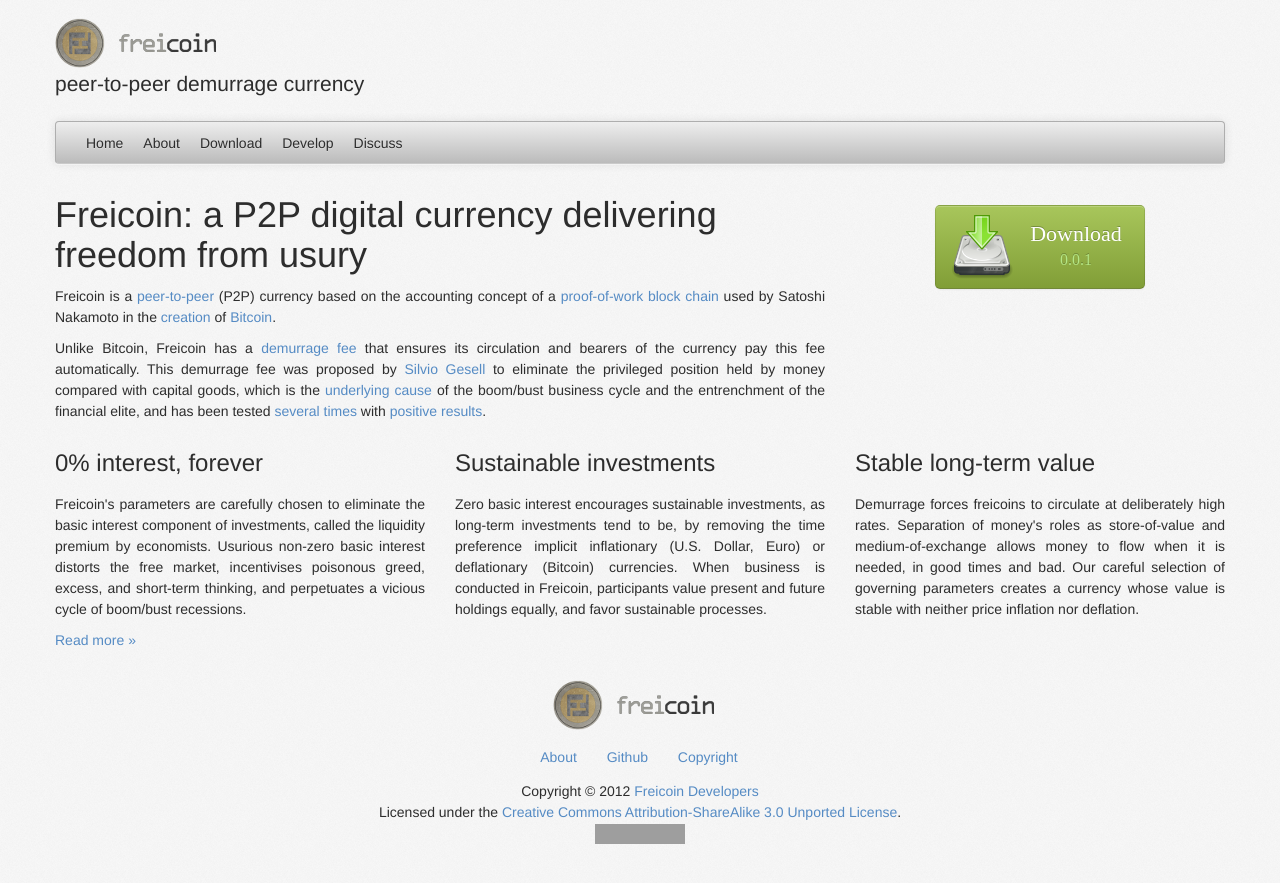
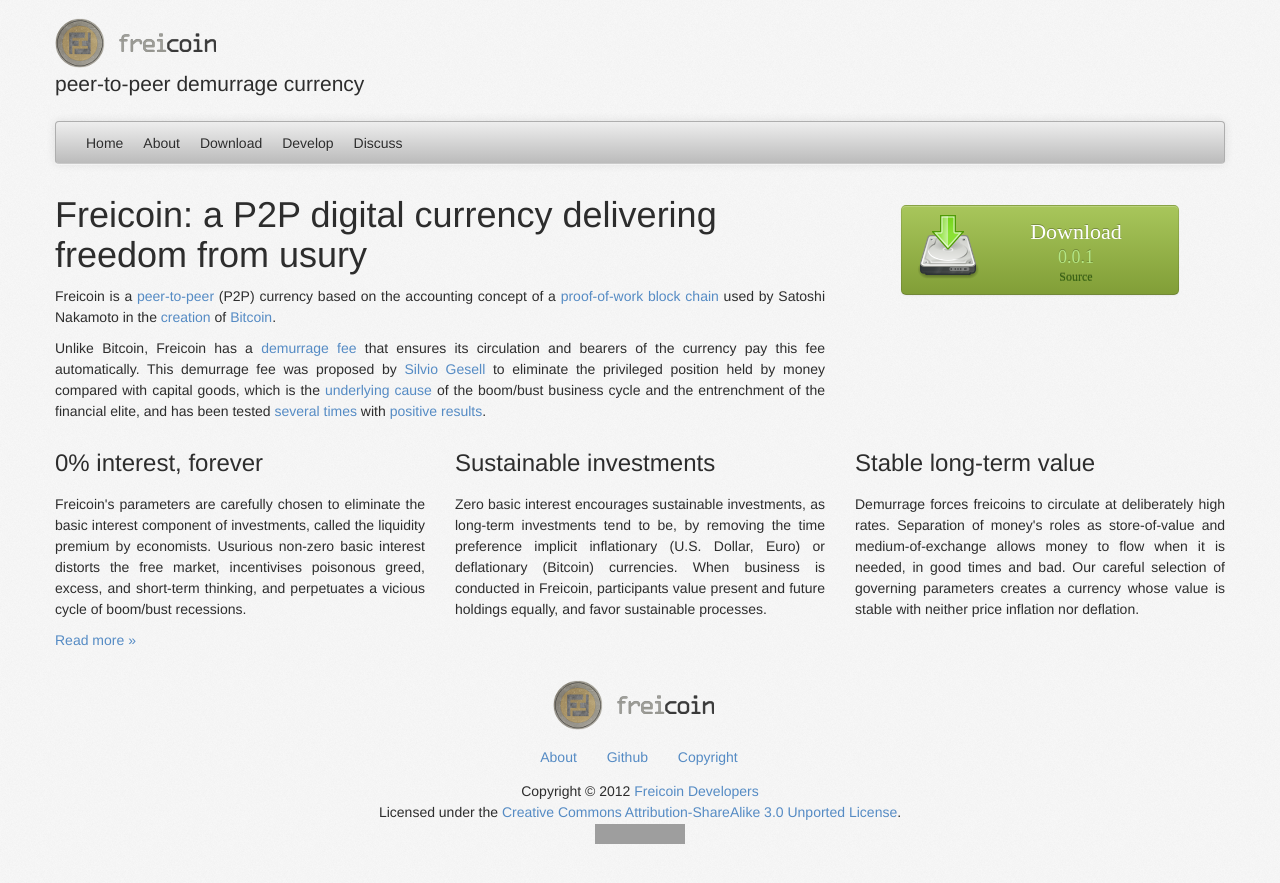
Before and after one commit to freicoin/freico.in, a Jekyll site: the page built from index.md, in a window 1280 px wide. Shown: the top 883 px of the page. Built offline with Jekyll 4.4.1, drawn with Linux system fonts in a browser that asks for light colours; nearby versions of some CDN libraries; some web fonts are replaced; comment, search, counter and statistics services are not loaded; grey boxes are pictures that could not be loaded.

Commit message:
Show button for direct source download on main page

```diff
--- a/index.md
+++ b/index.md
@@ -13,7 +13,15 @@
   </div>
 
   <div class="span4">
-    <p style="margin-top:20px;text-align:center;"><a class="btn btn-success btn-large" href="/download/"><span class="download-content" style=""><span class="download-title">Download</span><span class="download-version">{{ site.freicoin.version }}</span></span></a></p>
+    <ul id="download-list" class="nostyle">
+{% for dl in site.freicoin.downloads %}
+  {% if dl.osid %}
+      <li id="{{ dl.osid }}" style="display:{% if dl.osid == 'Unknown' %}block{% else %}none{% endif %};">
+<p style="margin-top:20px;text-align:center;"><a class="btn btn-success btn-large" href="{{ dl.link }}"><span class="download-content" style=""><span class="download-title">Download</span><span class="download-version">{{ site.freicoin.version }}</span><span class="download-name">{{ dl.name }}</span></span></a></p>
+      </li>
+  {% endif %}
+{% endfor %}
+    </ul>
   </div>
 </div>
 
--- a/static/css/custom.css
+++ b/static/css/custom.css
@@ -1,7 +1,8 @@
 ul.nostyle{list-style:none;margin:0;}
 img.os_icon{margin-right:5px;}
-span.download-content{display:block;min-height:64px;padding-left:80px;padding-right:8px;text-align:center;font-family:serif;background:url(/static/images/download.png) 0 0 no-repeat;}
-span.download-title{display:block;padding-top:6px;font-size:22px;color:white;}
-span.download-version{display:block;padding-top:4px;font-size:16px;color:#B5E786;}
+span.download-content{display:block;min-height:64px;min-width:160px;padding-left:80px;padding-right:8px;text-align:center;font-family:serif;background:url(/static/images/download.png) 0 0 no-repeat;}
+span.download-title{display:block;padding-top:4px;font-size:22px;color:white;}
+span.download-version{display:block;padding-top:2px;font-size:18px;color:#B5E786;}
+span.download-name{display:block;padding-top:2px;font-size:12px;color:#346012;}
 div p{text-align:justify;}
 img.center{display:block;margin-left:auto;margin-right:auto;}
```
